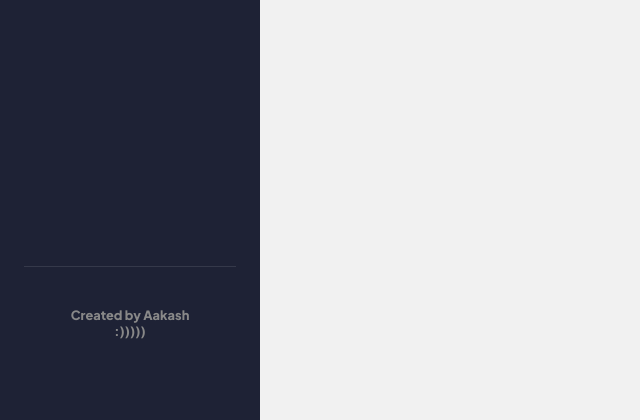
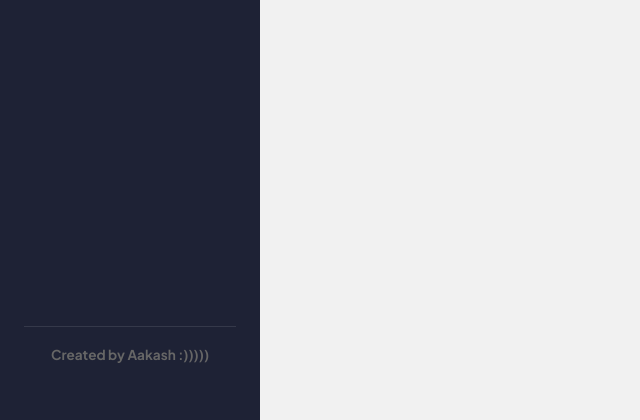
Before and after one commit to SKY-AK05/ML_Checking, a Flask app: page / in a window 1280 px wide. Shown: the part 380-800 px from the top of the page, without its empty margins (0-640 px from the left). Run offline with Flask 3, Linux system fonts and the light colour scheme.

Commit message:
Sidebar Fix: Tightened creator link padding for better integration

```diff
--- a/templates/layout.html
+++ b/templates/layout.html
@@ -58,8 +58,8 @@
           >
         </li>
       </ul>
-      <div class="sidebar-footer" style="padding: 2.5rem; text-align: center;">
-        <a href="/plan" target="_blank" style="font-size: 0.8rem; font-weight: 800; color: #888; text-decoration: none; cursor: pointer; transition: all 0.3s; display: inline-block;" onmouseover="this.style.color='var(--accent-purple)'; this.style.transform='scale(1.05)'" onmouseout="this.style.color='#888'; this.style.transform='scale(1)'">
+      <div class="sidebar-footer" style="padding: 1rem; text-align: center;">
+        <a href="/plan" target="_blank" style="font-size: 0.85rem; font-weight: 700; color: #666; text-decoration: none; cursor: pointer; transition: all 0.3s; display: inline-block;" onmouseover="this.style.color='var(--accent-purple)';" onmouseout="this.style.color='#666'">
             Created by Aakash :)))))
         </a>
       </div>
```
